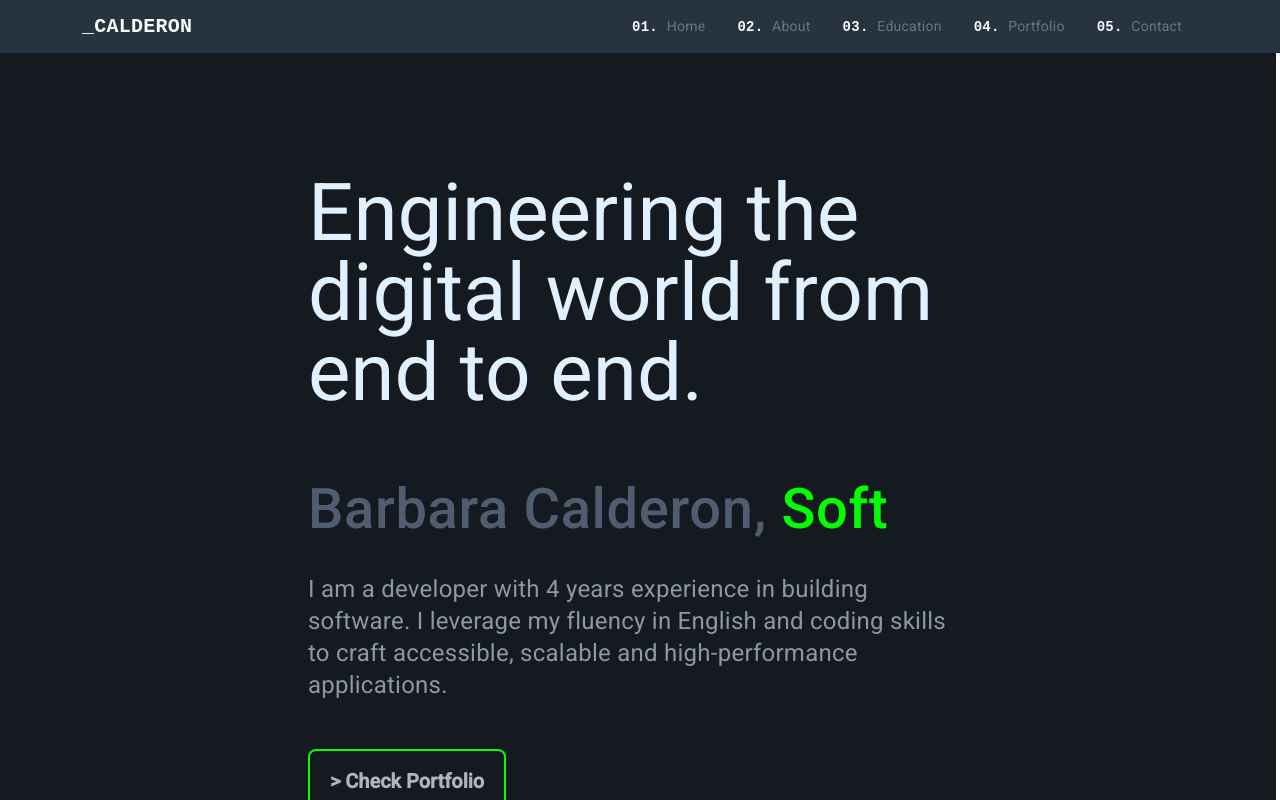
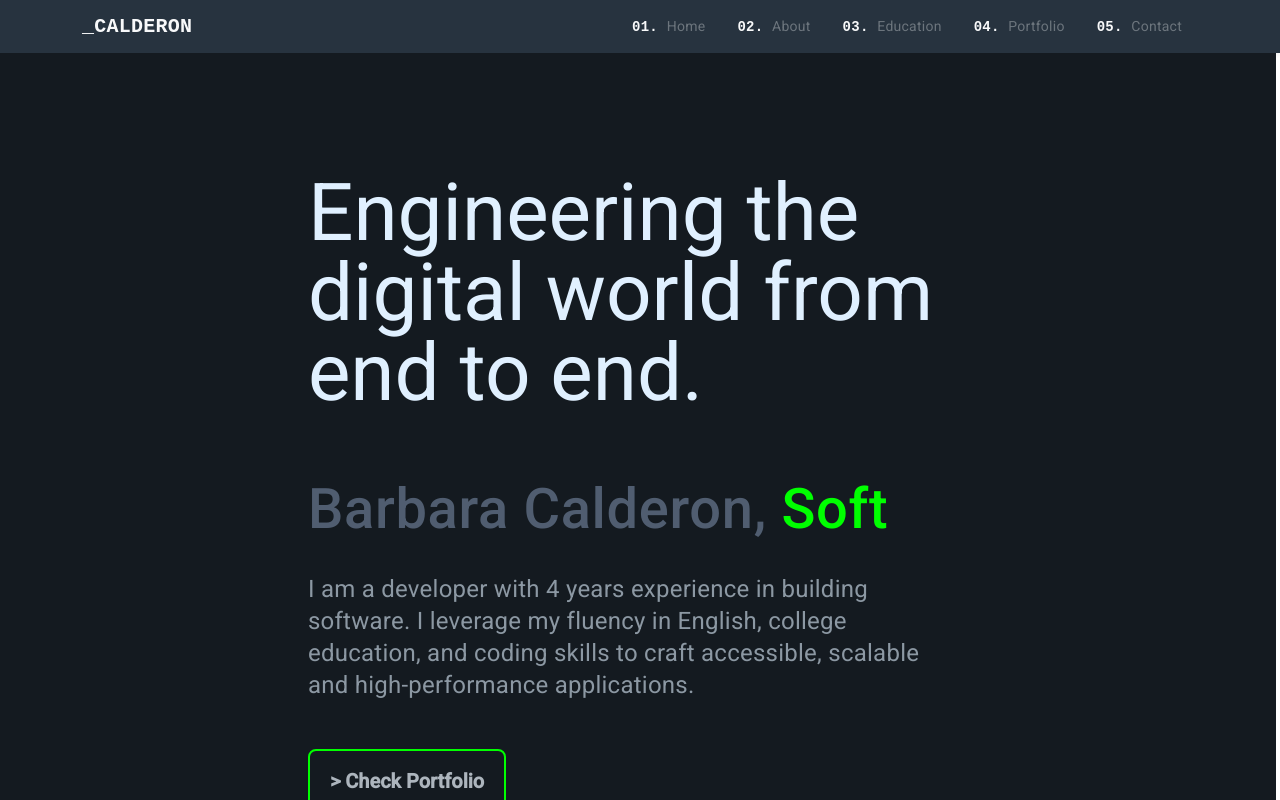
Before and after one commit to barbaracalderon/angular-portfolio-app, an Angular app: page / in a window 1280 px wide. Shown: the top 800 px of the page. Built offline with nearby package versions, Linux system fonts and the light colour scheme.

Commit message:
update(home): college education

```diff
--- a/src/app/home/home.component.html
+++ b/src/app/home/home.component.html
@@ -4,7 +4,7 @@
         <h1 class="home-title">Engineering the digital world from end to end.</h1>
         <h2 class="home-author">Barbara Calderon, <span id="dynamic-text">{{ dynamicText }}</span></h2>
         <blockquote>
-            I am a developer with 4 years experience in building software. I leverage my fluency in English and coding skills to craft accessible, scalable and high-performance applications.
+            I am a developer with 4 years experience in building software. I leverage my fluency in English, college education, and coding skills to craft accessible, scalable and high-performance applications.
         </blockquote>
         <button>
             <a routerLink="/portfolio">
```
